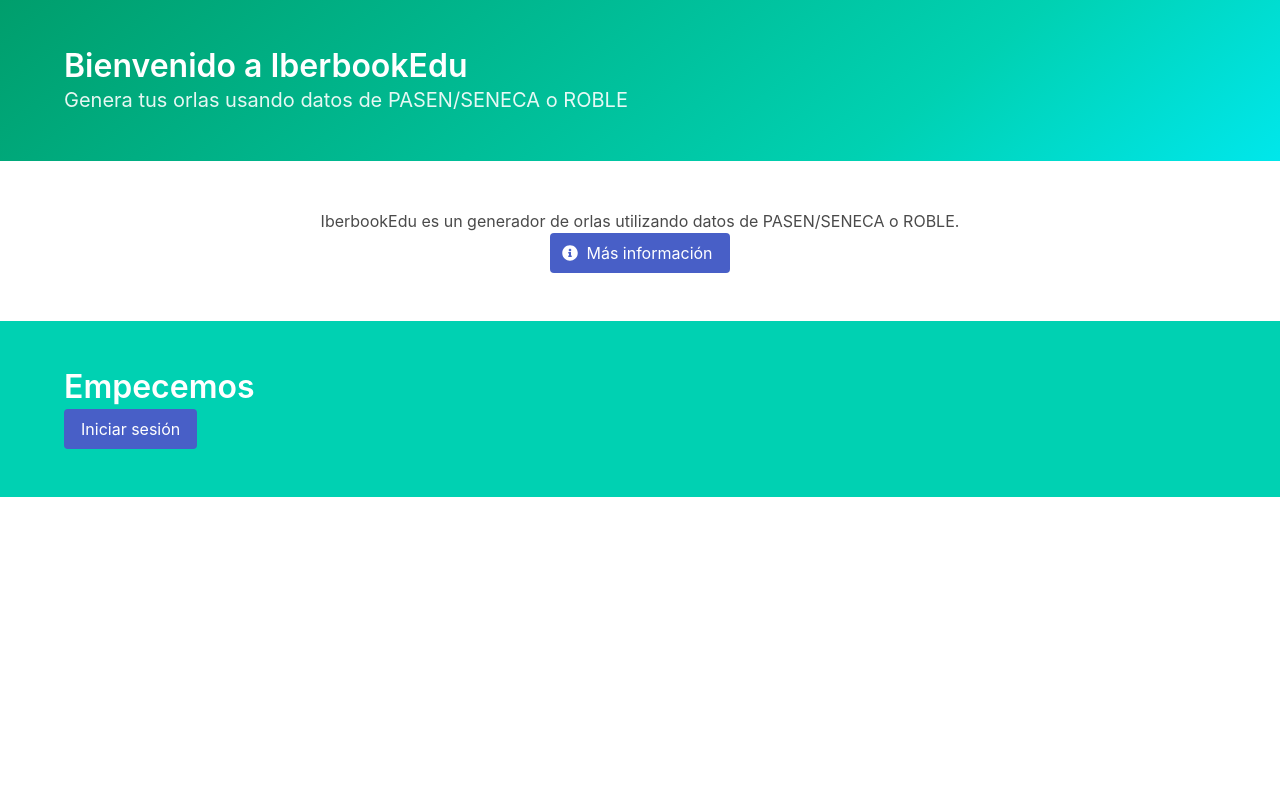
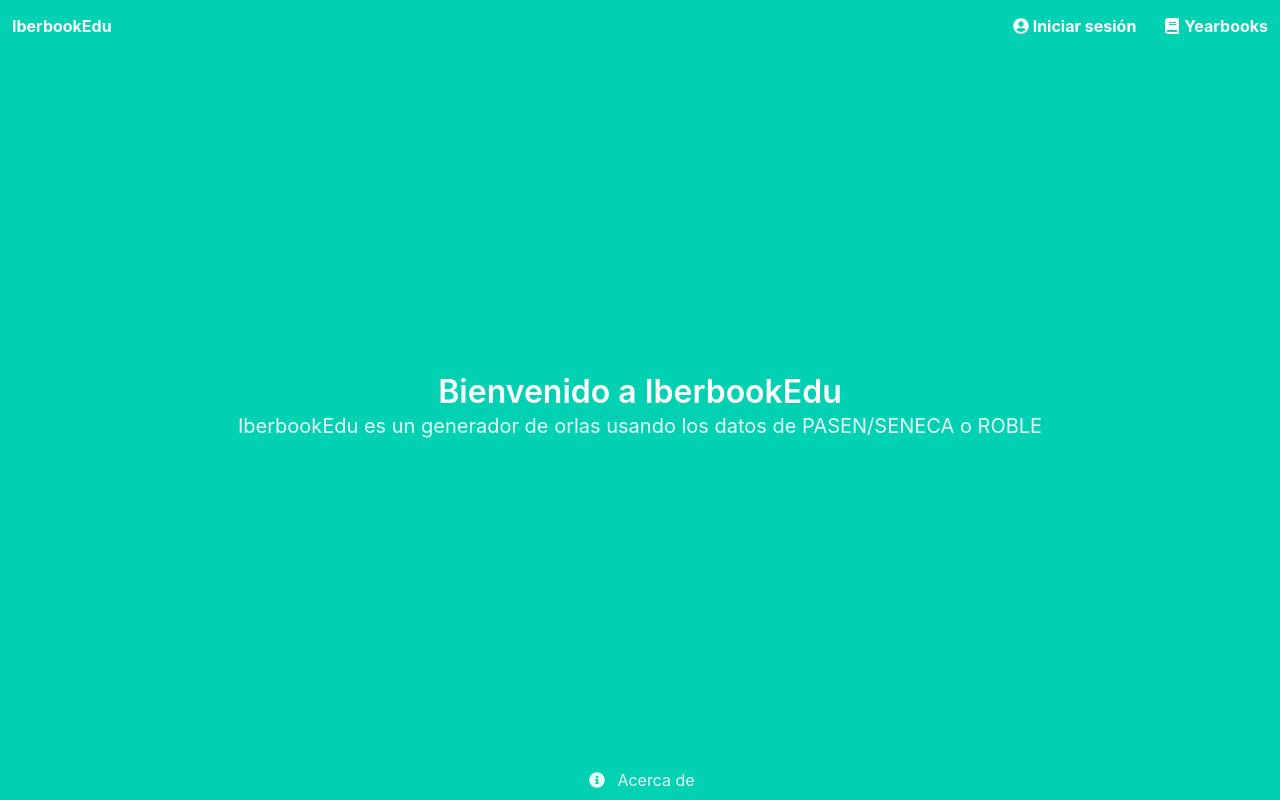
Before and after one commit to pablouser1/IberbookEdu, a PHP site: page / in a window 1280 px wide. Run offline with PHP 8.4, Linux system fonts and the light colour scheme; a stand-in replaces the project's code that opens the database connection; some libraries are stand-ins or nearby versions.

Commit message:
new index page and some fixes

```diff
--- a/admins/generate.php
+++ b/admins/generate.php
@@ -8,7 +8,7 @@ if(!isset($_SESSION["loggedin"]) && $_SESSION["loggedin"] !== "admin") {
 
 require_once("../helpers/db.php");
 
-// Get vars from before and set a new one
+// Get vars from before
 $students = $_SESSION["students"];
 $teachers = $_SESSION["teachers"];
 $gallery = $_SESSION["gallery"];
@@ -76,9 +76,9 @@ ob_start();
                         <span class="icon">
                             <i class="fas fa-graduation-cap"></i>
                         </span>
-                        <span>{{ lang.banner.title }} <?php echo($acyear);?></span>
+                        <span>{{ lang.banner.title }} <?php echo($userinfo["yearuser"]);?></span>
                     </p>
-                    <h2 class="subtitle has-text-centered"><?php echo($userinfo["yearuser"]);?></h2>
+                    <h2 class="subtitle has-text-centered"><?php echo($acyear);?></h2>
                     <h2 v-if="longtimeago" class="subtitle has-text-centered">{{ lang.misc.longtime }}</h2>
                 </div>
             </div>
--- /dev/null
+++ b/assets/scripts/index.js
@@ -0,0 +1,7 @@
+var burger = document.getElementById("navbar-burger")
+burger.addEventListener("click", () => {
+    const target = burger.dataset.target
+    const $target = document.getElementById(target)
+    burger.classList.toggle("is-active")
+    $target.classList.toggle("is-active")
+})
--- a/assets/scripts/yearbooks.js
+++ b/assets/scripts/yearbooks.js
@@ -27,8 +27,8 @@ Vue.component('schools', {
             </span>
             <span>Centros</span>
         </p>
-        <div class="columns is-centered is-multiline is-vcentered is-mobile animate__animated animate__zoomIn">
-            <div class="column is-full-mobile is-narrow" v-for="(school, schoolid, acyears) in schools">
+        <div class="columns is-mobile is-centered is-multiline is-vcentered animate__animated animate__zoomIn">
+            <div class="column is-narrow" v-for="(school, schoolid, acyears) in schools">
                 <nav class="panel">
                     <p class="panel-heading">
                         <span class="icon">
--- a/helpers/api.php
+++ b/helpers/api.php
@@ -82,7 +82,7 @@ function getinfo($cookies, $type){
                 "iduser" => $info["RESULTADO"][0]["MATRICULAS"][0]["X_MATRICULA"],
                 "nameuser" => $info["RESULTADO"][0]["USUARIO"],
                 "typeuser" => $info["RESULTADO"][0]["C_PERFIL"],
-                "yearuser" => str_replace(' ', '', $info["RESULTADO"][0]["MATRICULAS"][0]["UNIDAD"]),
+                "yearuser" => $info["RESULTADO"][0]["MATRICULAS"][0]["UNIDAD"],
                 "photouser" => $photo,
                 "idcentro" => $infocentro["idcentro"],
                 "namecentro" => $infocentro["namecentro"]
--- a/index.html
+++ b/index.html
@@ -7,42 +7,74 @@
     <title>IberbookEdu</title>
     <script defer src="https://use.fontawesome.com/releases/v5.3.1/js/all.js"></script>
     <link rel="stylesheet" href="https://cdn.jsdelivr.net/npm/bulma@0.9.0/css/bulma.min.css">
+    <link rel="stylesheet" href="https://cdnjs.cloudflare.com/ajax/libs/animate.css/4.0.0/animate.min.css"/>
 </head>
 
 <body>
-    <section class="hero is-primary is-bold">
+    <section class="hero is-primary is-fullheight">
+        <!-- Head -->
+        <div class="hero-head">
+            <nav class="navbar is-transparent" role="navigation" aria-label="main navigation">
+                <div class="navbar-brand">
+                    <a class="navbar-item">
+                        <b>IberbookEdu</b>
+                    </a>
+
+                    <a role="button" id="navbar-burger" class="navbar-burger burger" aria-label="menu" aria-expanded="false" data-target="navbarMain">
+                        <span aria-hidden="true"></span>
+                        <span aria-hidden="true"></span>
+                        <span aria-hidden="true"></span>
+                    </a>
+                </div>
+
+                <div id="navbarMain" class="navbar-menu">
+                    <div class="navbar-end">
+                        <a class="navbar-item" href="login.php">
+                            <span class="icon">
+                                <i class="fas fa-user-circle"></i>
+                            </span>
+                            <span><b>Iniciar sesión</b></span>
+                        </a>
+                        <a class="navbar-item" href="yearbooks.php">
+                            <span class="icon">
+                                <i class="fas fa-book"></i>
+                            </span>
+                            <span><b>Yearbooks</b></span>
+                        </a>
+                    </div>
+                </div>
+            </nav>
+        </div>
+
+        <!-- Body -->
         <div class="hero-body">
-            <div class="container">
+            <div class="container has-text-centered animate__animated animate__jackInTheBox">
                 <h1 class="title">
                     Bienvenido a IberbookEdu
                 </h1>
                 <h2 class="subtitle">
-                    Genera tus orlas usando datos de PASEN/SENECA o ROBLE
+                    IberbookEdu es un generador de orlas usando los datos de PASEN/SENECA o ROBLE
                 </h2>
             </div>
         </div>
-    </section>
-    <section class="section has-text-centered">
-        <p>IberbookEdu es un generador de orlas utilizando datos de PASEN/SENECA o ROBLE.</p>
-        <a href="about.html" class="button is-link">
-            <span class="icon is-small">
-                <i class="fas fa-info-circle" aria-hidden="true"></i>
-            </span>
-            <span>Más información</span>
-        </a>
-    </section>
-    <section class="hero is-primary">
-        <div class="hero-body">
-            <div class="container">
-                <h1 class="title">
-                    Empecemos
-                </h1>
-                <h2 class="subtitle">
-                    <a class="button is-link" href="login.php">Iniciar sesión</a>
-                </h2>
+
+        <!-- Foot -->
+        <div class="hero-foot">
+            <div class="tabs is-centered">
+                <ul>
+                    <li>
+                        <a href="about.html">
+                            <span class="icon">
+                                <i class="fas fa-info-circle"></i>
+                            </span>
+                            <span>Acerca de</span>
+                        </a>
+                    </li>
+                </ul>
             </div>
         </div>
     </section>
+    <script src="assets/scripts/index.js"></script>
 </body>
 
 </html>
--- a/login.php
+++ b/login.php
@@ -39,7 +39,7 @@ if ($_SERVER["REQUEST_METHOD"] == "POST") {
                     $login_error[] = "Su centro no está permitido";
                 }
                 // Check if user is from 4º ESO, 2º BCT or 6º Primaria
-                if(!preg_match("/(4ºESO)|(2ºBCT)|(6.)P/", $userinfo["yearuser"])) {
+                if(!preg_match("/(4º\sESO)|(2º\sBCT)|(6.)P/", $userinfo["yearuser"])) {
                     $login_error[] = "Sólo se admiten usuarios de 4º ESO, 2º BACH o 6º Primaria";
                 }
             }
@@ -131,7 +131,6 @@ if ($_SERVER["REQUEST_METHOD"] == "POST") {
                                     Login
                                 </button>
                             </div>
-                            <a href="about.html">Acerca de</a>
                         </form>
                         <div class="notification is-danger <?php if(!$login_error) echo("is-hidden"); ?>">
                             <span>
--- a/profiles/teachers.php
+++ b/profiles/teachers.php
@@ -52,7 +52,7 @@ if (isset($_GET["select_curso"], $_GET["schoolname"], $_GET["schoolid"])){
 
   // Check if user didn't manipulate input
   if(isset($finalschools[$schoolid]["groups"][$groupid])) {
-    $group = str_replace(' ', '', $finalschools[$schoolid]["groups"][$groupid]["name"]);
+    $group = $finalschools[$schoolid]["groups"][$groupid]["name"];
     $subject = $finalschools[$schoolid]["groups"][$groupid]["subject"];
     $valid["groupinfo"] = true;
   }
--- a/profiles/tutorlegal.php
+++ b/profiles/tutorlegal.php
@@ -23,7 +23,7 @@ if($_SERVER['REQUEST_METHOD'] == "POST" and isset($_POST['childlogin'])){
         "iduser" => $child["MATRICULAS"][0]["X_MATRICULA"],
         "nameuser" => $child["NOMBRE"],
         "typeuser" => "ALU",
-        "yearuser" => str_replace(' ', '', $child["MATRICULAS"][0]["UNIDAD"]),
+        "yearuser" => $child["MATRICULAS"][0]["UNIDAD"],
         "photouser" => $picschildren[$_POST['childlogin']],
         "idcentro" => $infocentro["idcentro"],
         "namecentro" => $infocentro["namecentro"]
--- a/users/dashboard.php
+++ b/users/dashboard.php
@@ -21,7 +21,7 @@ $stmt = $conn->prepare("SELECT generated FROM yearbooks WHERE schoolid=? AND sch
 $stmt->bind_param("is", $userinfo["idcentro"], $userinfo["yearuser"]);
 $stmt->execute();
 $stmt->store_result();
-$stmt->bind_result($generated, $available);
+$stmt->bind_result($generated);
 if ($stmt->num_rows == 1) {
     if(($result = $stmt->fetch()) == true){
         $yearbook = array(
```
Also changed, not shown: yearbooks.php (+1 -9 lines).
